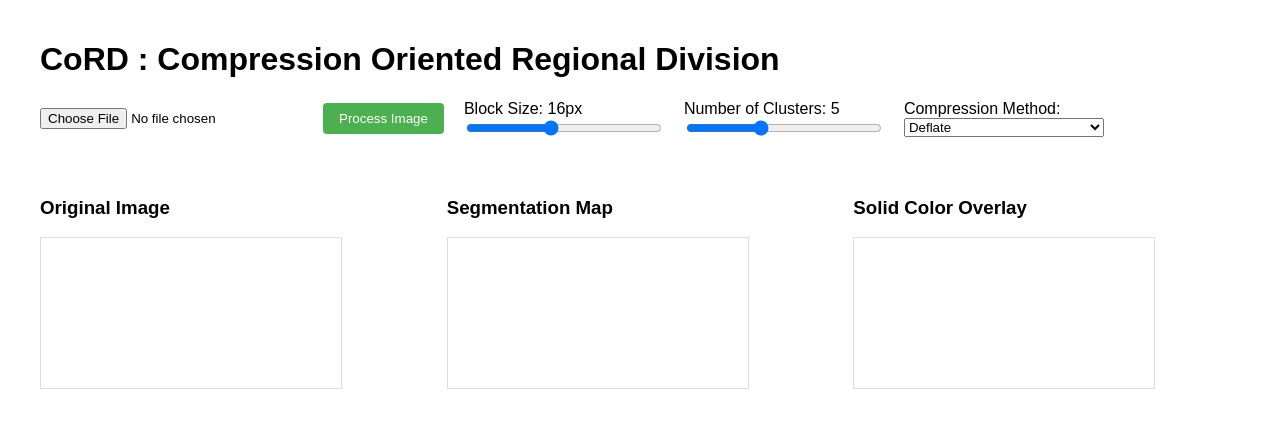
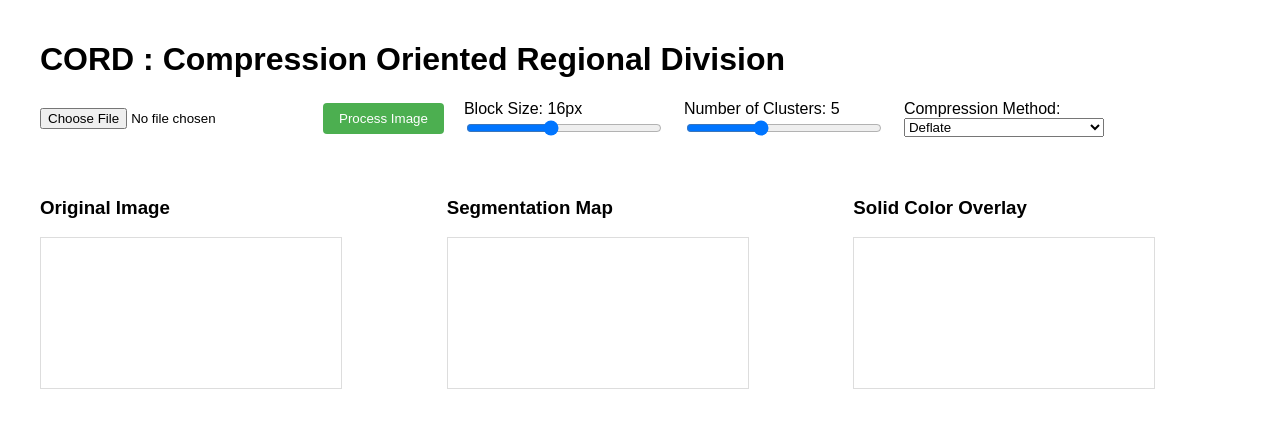
Before and after one commit to idaeyus/CORD, a plain HTML site: page CoRD.html in a window 1280 px wide. Drawn offline with nearby package versions, Linux system fonts and the light colour scheme; a script that the page names is missing.

Commit message:
CORD.html

```diff
--- a/CoRD.html
+++ b/CoRD.html
@@ -3,7 +3,7 @@
 <head>
     <meta charset="UTF-8">
     <meta name="viewport" content="width=device-width, initial-scale=1.0">
-    <title>Image Segmentation via Compression</title>
+    <title>Compression Oriented Regional Division</title>
     <script src="https://cdnjs.cloudflare.com/ajax/libs/pako/2.1.0/pako.min.js"></script>
     <script src="https://cdnjs.cloudflare.com/ajax/libs/mathjs/12.0.0/math.min.js"></script>
     <style>
@@ -107,7 +107,7 @@
     </style>
 </head>
 <body>
-    <h1>CoRD : Compression Oriented Regional Division</h1>
+    <h1>CORD : Compression Oriented Regional Division</h1>
 
     <div class="container">
         <div class="controls">
```
